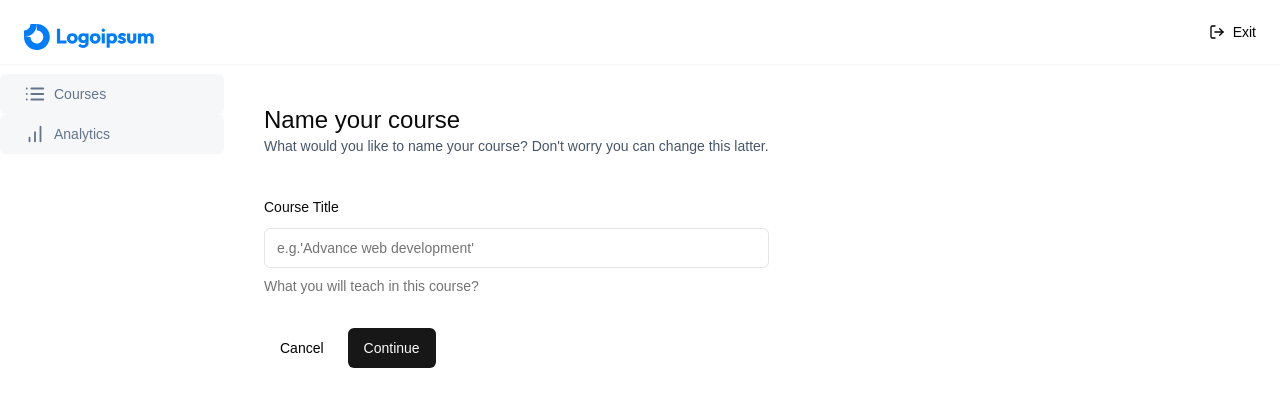
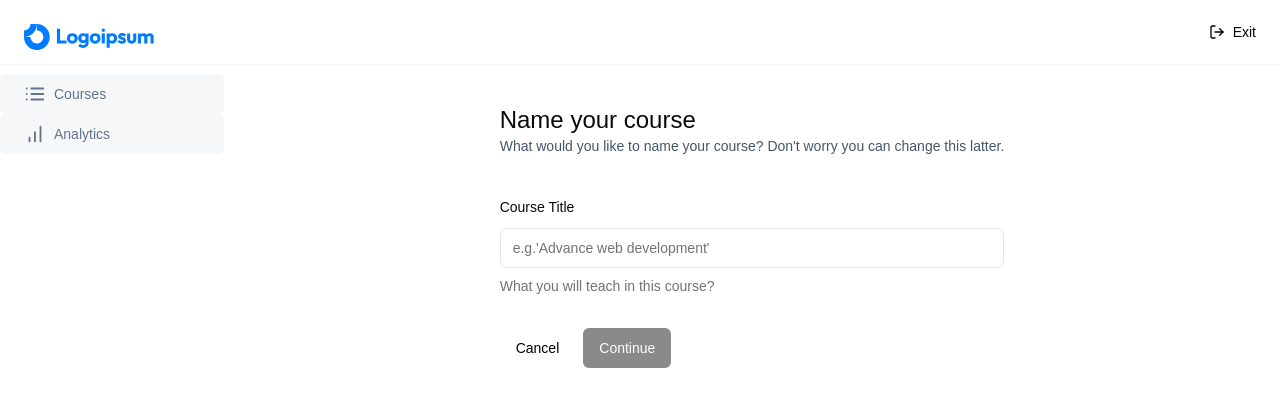
Before and after one commit to rdwaynedehoedt/Udemy_Clone, a Next.js app in the folder lms/: page /teacher/create in a window 1280 px wide. Shown: the top 406 px of the page. Built offline with nearby package versions, Linux system fonts and the light colour scheme.

Commit message:
new updates on the form

```diff
--- a/lms/app/(dashboard)/(routes)/teacher/create/page.tsx
+++ b/lms/app/(dashboard)/(routes)/teacher/create/page.tsx
@@ -4,7 +4,7 @@ import * as z from "zod";
 import axios from "axios";
 import {zodResolver} from "@hookform/resolvers/zod";
 import {useForm} from "react-hook-form";
-import { useRouter} from "next/router";
+import { useRouter} from "next/navigation";
 import Link from "next/link";
 
 import {
@@ -24,7 +24,7 @@ const formSchema = z.object({
 })
 
 const CreatePage = () => {
-
+    const router = useRouter();
     const form = useForm<z.infer<typeof formSchema>>({
         resolver: zodResolver(formSchema),
         defaultValues:{
@@ -34,13 +34,18 @@ const CreatePage = () => {
 
     const {isSubmitting,  isValid } = form. formState;
 
-    const onSubmit = (values: z.infer<typeof formSchema>) => {
-        console.log(values);
+    const onSubmit = async (values: z.infer<typeof formSchema>) => {
+        try{
+            const response = await axios.post("/api/course" , values)
+            router.push('/teacher/courses/${respose.data.id}');
+        } catch {
+            console.log("Something went wrong");
+        }
     }
 
 
     return (
-        <div className="max-w-5xl mx-auto flex md:items-center  md:justify-centerh h-full p-6">
+        <div className="max-w-5xl mx-auto flex md:items-center items-center justify-center md:justify-centerh h-full p-6">
             <div className="text-2xl">
                  <h1>
                      Name your course
@@ -78,7 +83,7 @@ const CreatePage = () => {
                                 Cancel
                             </Button>
                             </Link>
-                            <Button type="submit">
+                            <Button type="submit" disabled={!isValid || isSubmitting}>
                                 Continue
                             </Button>
                           </div>
--- a/lms/package.json
+++ b/lms/package.json
@@ -24,6 +24,7 @@
     "react": "^18",
     "react-dom": "^18",
     "react-hook-form": "^7.53.0",
+    "react-hot-toast": "^2.4.1",
     "shadcn-ui": "^0.9.2",
     "tailwind-merge": "^2.5.2",
     "tailwindcss-animate": "^1.0.7",
```
Also changed, not shown: 1 other file (tests, documents, lock files or other folders).
